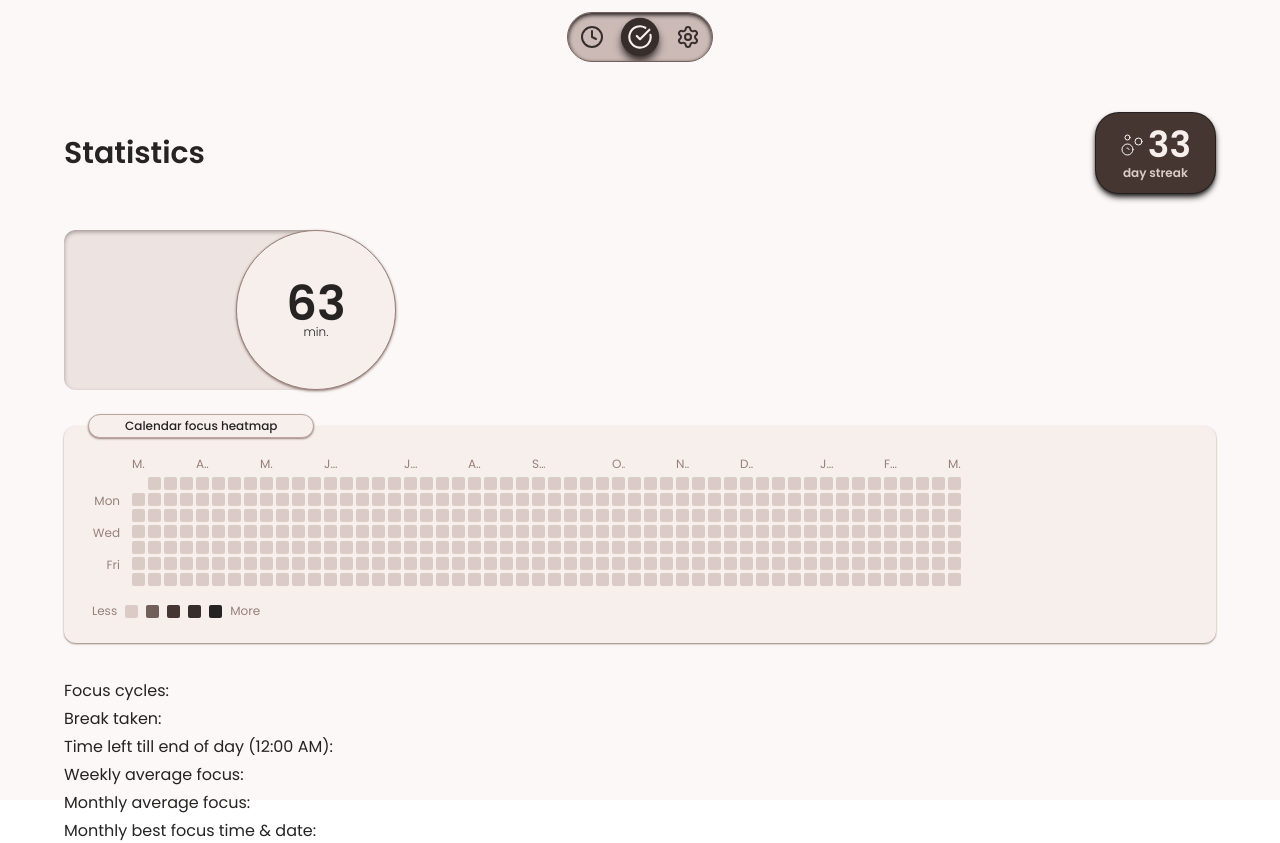
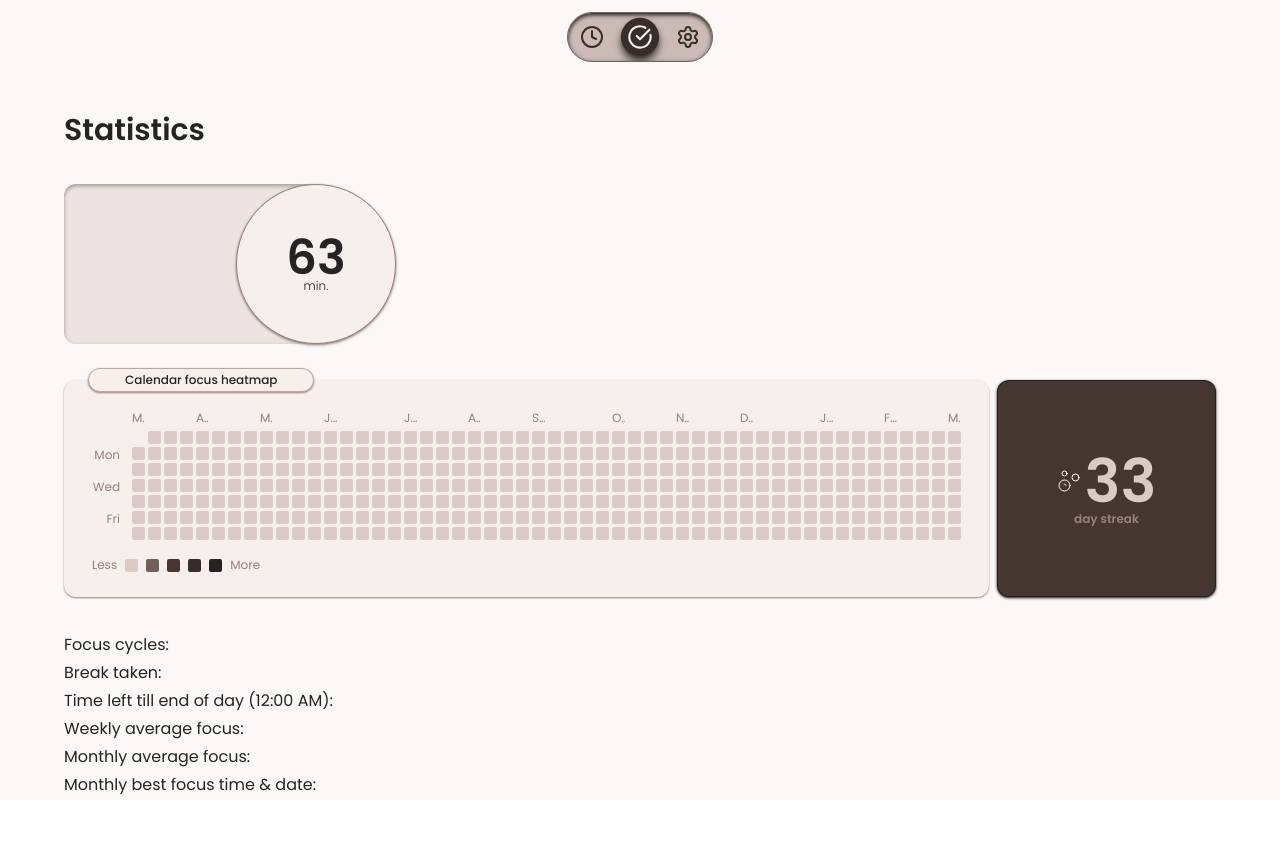
Before and after one commit to plwtx/chai.study, a React (Vite) app: page /statistics in a window 1280 px wide. After the commit the page ends 800 px from the top, so only its background shows below. Built offline with nearby package versions, Linux system fonts and the light colour scheme; a web font is replaced by a local one; what @toolwind/corner-shape would draw is missing.

Commit message:
SLEEP: sleep.

```diff
--- a/src/components/ui/header-description.tsx
+++ b/src/components/ui/header-description.tsx
@@ -22,9 +22,9 @@ export default function HeaderDescription({
           {description}
 
           {kaomoji && (
-            <p className="bg-brown-200 dark:bg-dark-900 dark:text-dark-100 text-brown-900 border-brown-700 mx-3 inline rounded-lg border p-1 px-3 text-xs text-nowrap dark:border-black">
+            <span className="bg-brown-200 dark:bg-dark-900 dark:text-dark-100 text-brown-900 border-brown-700 mx-3 inline rounded-lg border p-1 px-3 text-xs text-nowrap dark:border-black">
               {kaomoji}
-            </p>
+            </span>
           )}
         </p>
       </div>
--- a/src/features/statistics/components/daily-focus-banner.tsx
+++ b/src/features/statistics/components/daily-focus-banner.tsx
@@ -4,7 +4,7 @@ export default function DailyFocusBanner() {
       {/* Banner (I will add a drawing here) */}
       <section className="bg-brown-200/45 shadow-brown-600/45 z-0 h-full w-64 rounded-xl shadow-inner"></section>
       {/* Daily focus */}
-      <section className="bg-brown-100 dark:bg-dark-900 border-brown-400 shadow-brown-400 dark:text-dark-100 text-brown-800 z-20 -ml-24 flex size-40 flex-col items-center justify-center rounded-full border p-9 text-5xl font-semibold shadow-sm dark:border-black dark:shadow-black">
+      <section className="bg-brown-100 dark:bg-dark-900 border-brown-400 shadow-brown-400 text-brown-800 z-20 -ml-24 flex size-40 flex-col items-center justify-center rounded-full border p-9 text-5xl font-semibold shadow-sm dark:border-black dark:text-white/75 dark:shadow-black">
         <h6>63</h6>
         <span className="-mt-1 text-xs font-light">min.</span>
       </section>
--- a/src/features/statistics/components/day-streak.tsx
+++ b/src/features/statistics/components/day-streak.tsx
@@ -3,12 +3,12 @@ export default function OtherStat() {
   return (
     <>
       {/* Day streak */}
-      <section className="bg-brown-600 dark:bg-dark-900 border-brown-900/75 shadow-brown-800 text-brown-100 corner-squircle relative flex h-fit w-fit flex-col items-center justify-center overflow-clip rounded-3xl border p-3 px-6 font-semibold shadow-md dark:border-black dark:shadow-black">
+      <section className="bg-brown-600 dark:bg-dark-900/75 border-brown-900/75 shadow-brown-800 corner-scoop relative z-30 flex h-full w-full flex-col items-center justify-center overflow-clip rounded-xl border p-3 px-6 font-semibold shadow-sm dark:shadow-black">
         <div className="flex w-full items-center justify-center gap-1">
           <Bubbles className="stroke-brown-50 z-0 size-6 stroke-1" />
-          <span className="z-20 text-4xl">33</span>
+          <span className="text-brown-200 z-20 text-6xl">33</span>
         </div>
-        <span className="text-brown-200 z-20 text-xs">day streak</span>
+        <span className="text-brown-400 z-20 text-xs">day streak</span>
       </section>
     </>
   );
--- a/src/features/statistics/components/heatmap-calendar.tsx
+++ b/src/features/statistics/components/heatmap-calendar.tsx
@@ -180,7 +180,8 @@ export default function FocusHeatmap() {
   );
 
   return (
-    <main className="bg-brown-100 corner-scoop dark:bg-dark-900 border-brown-300 shadow-brown-400 relative w-full rounded-xl px-7 pt-8 pb-6 shadow-xs dark:border-black dark:shadow-black">
+    <main className="bg-brown-100 corner-scoop dark:bg-dark-900 border-brown-300 shadow-brown-400 relative z-20 w-fit rounded-xl px-7 pt-8 pb-6 shadow-xs dark:border-black dark:shadow-black">
+      {/* Absolut title */}
       <div className="bg-brown-100 dark:bg-dark-900 border-brown-300 shadow-brown-400 corner-b-scoop absolute -top-3 left-6 flex h-6 w-fit items-center justify-center rounded-full border px-9 text-xs font-medium shadow-xs dark:border-black dark:shadow-black">
         <h3>Calendar focus heatmap</h3>
       </div>
--- a/src/features/statistics/index.tsx
+++ b/src/features/statistics/index.tsx
@@ -8,16 +8,16 @@ export default function Statistics() {
       <div className="bg-brown-50 dark:bg-dark-600 text-brown-800 dark:text-dark-100 font-poppins flex h-full w-full items-center justify-center p-9">
         <div className="flex h-full w-full max-w-6xl flex-col gap-9 pt-19">
           {/* Statistics and streak */}
-          <section className="flex items-center justify-between">
-            <h1 className="text-3xl font-semibold">Statistics</h1>
-            <DayStreak />
-          </section>
+          <h1 className="text-3xl font-semibold">Statistics</h1>
           {/* General stats */}
           <section className="flex items-center justify-start gap-3">
             <DailyFocusBanner />
           </section>
           {/* Focus heatmap */}
-          <FocusHeatmap />
+          <section className="flex h-fit w-full items-center justify-between gap-2">
+            <FocusHeatmap />
+            <DayStreak />
+          </section>
           {/* Other stats */}
           <OtherStats />
         </div>
```
